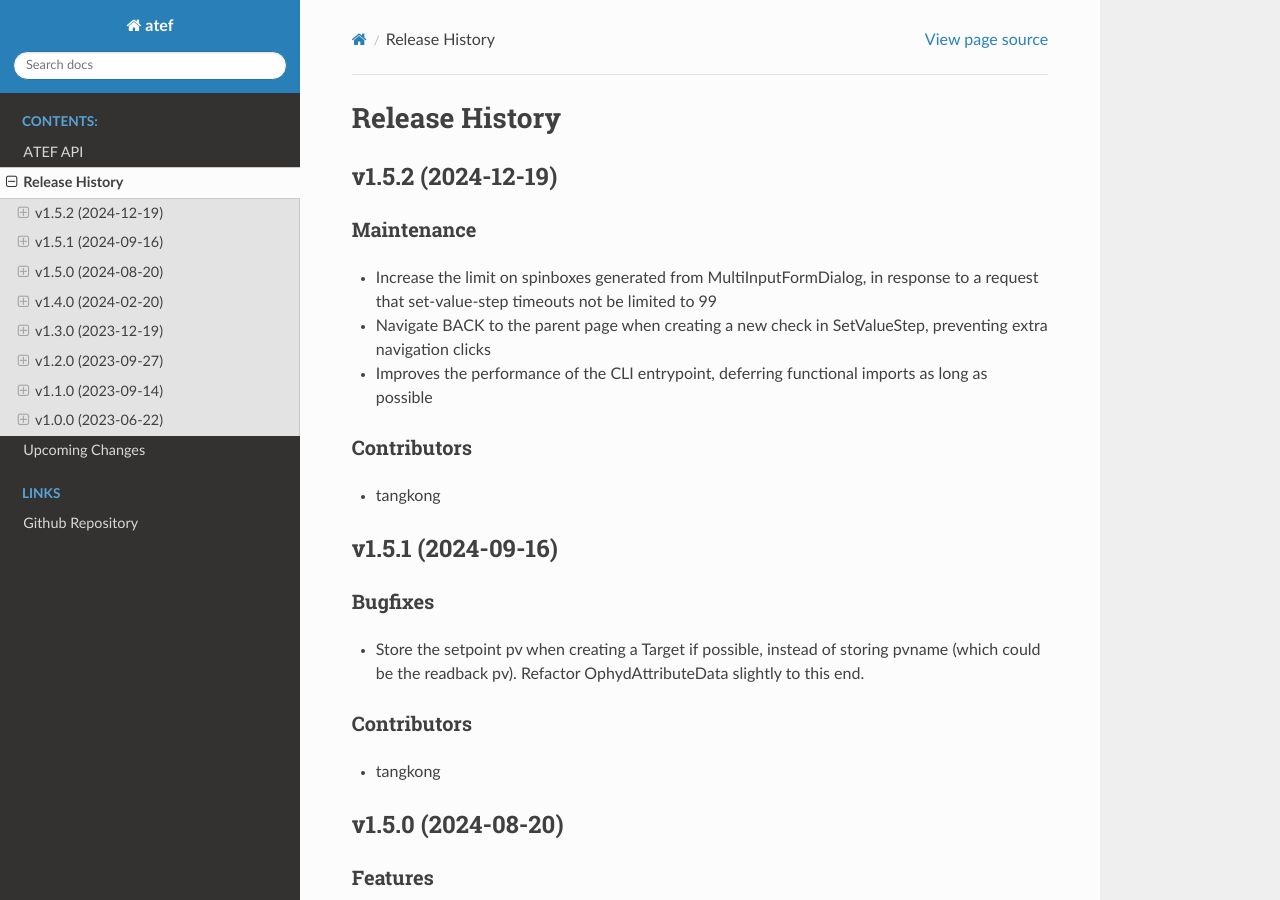
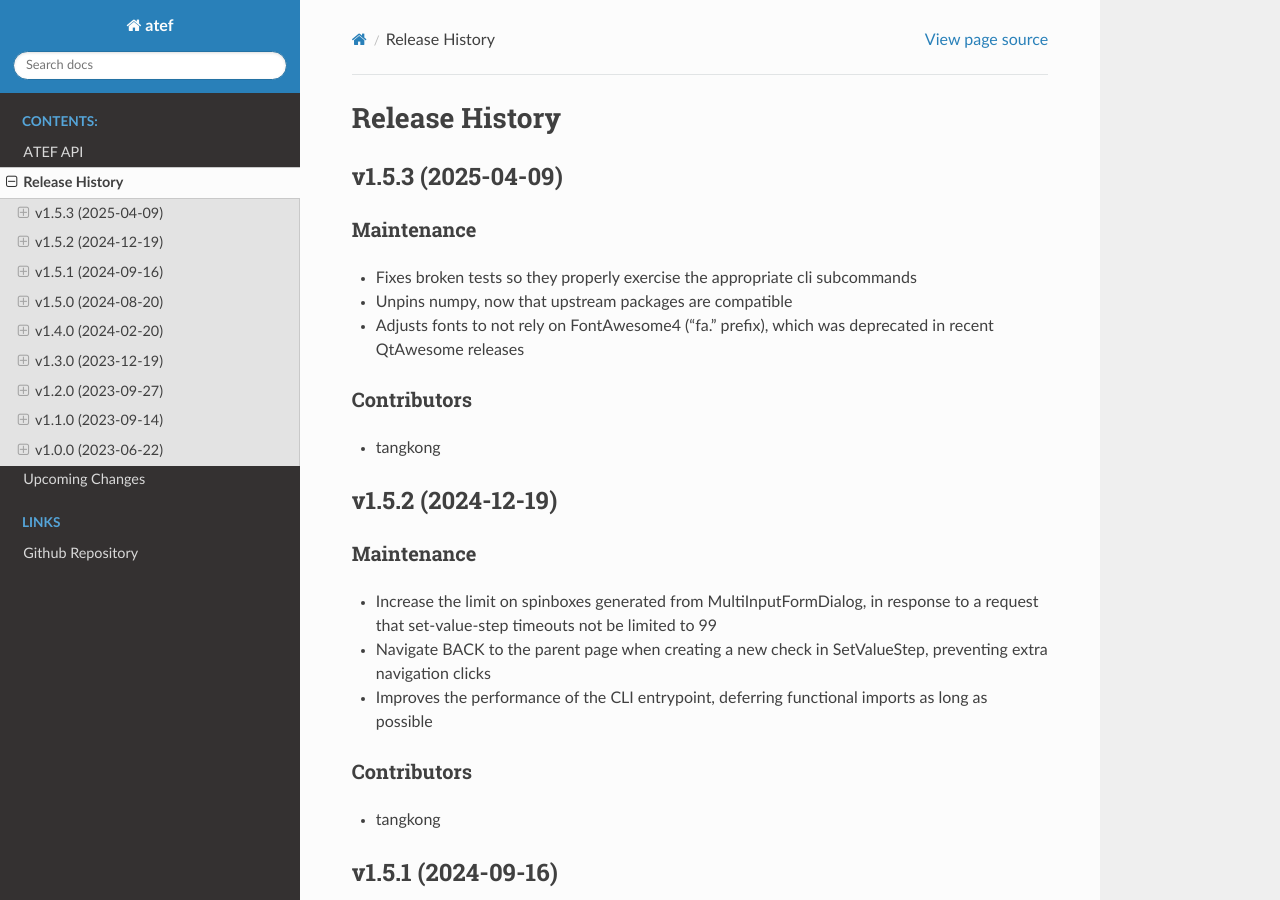
Before and after one commit to pcdshub/atef, a Sphinx documentation site: the page built from docs/source/releases.rst, in a window 1280 px wide and 900 px high. Built offline with Sphinx 7.4.7 and the Read the Docs theme 3.1.0, drawn with Linux system fonts in a browser that asks for light colours.

Commit message:
REL: release notes v1.5.3

```diff
--- a/docs/source/releases.rst
+++ b/docs/source/releases.rst
@@ -1,5 +1,20 @@
 Release History
 ###############
+
+
+v1.5.3 (2025-04-09)
+===================
+
+Maintenance
+-----------
+- Fixes broken tests so they properly exercise the appropriate cli subcommands
+- Unpins numpy, now that upstream packages are compatible
+- Adjusts fonts to not rely on FontAwesome4 ("fa." prefix), which was deprecated in recent QtAwesome releases
+
+Contributors
+------------
+- tangkong
+
 
 
 v1.5.2 (2024-12-19)
```
Also changed, not shown: docs/source/upcoming_release_notes/261-mnt_cli_sub.rst (deleted, +0 -22 lines), docs/source/upcoming_release_notes/262-bld_unpin_numpy.rst (deleted, +0 -23 lines).
